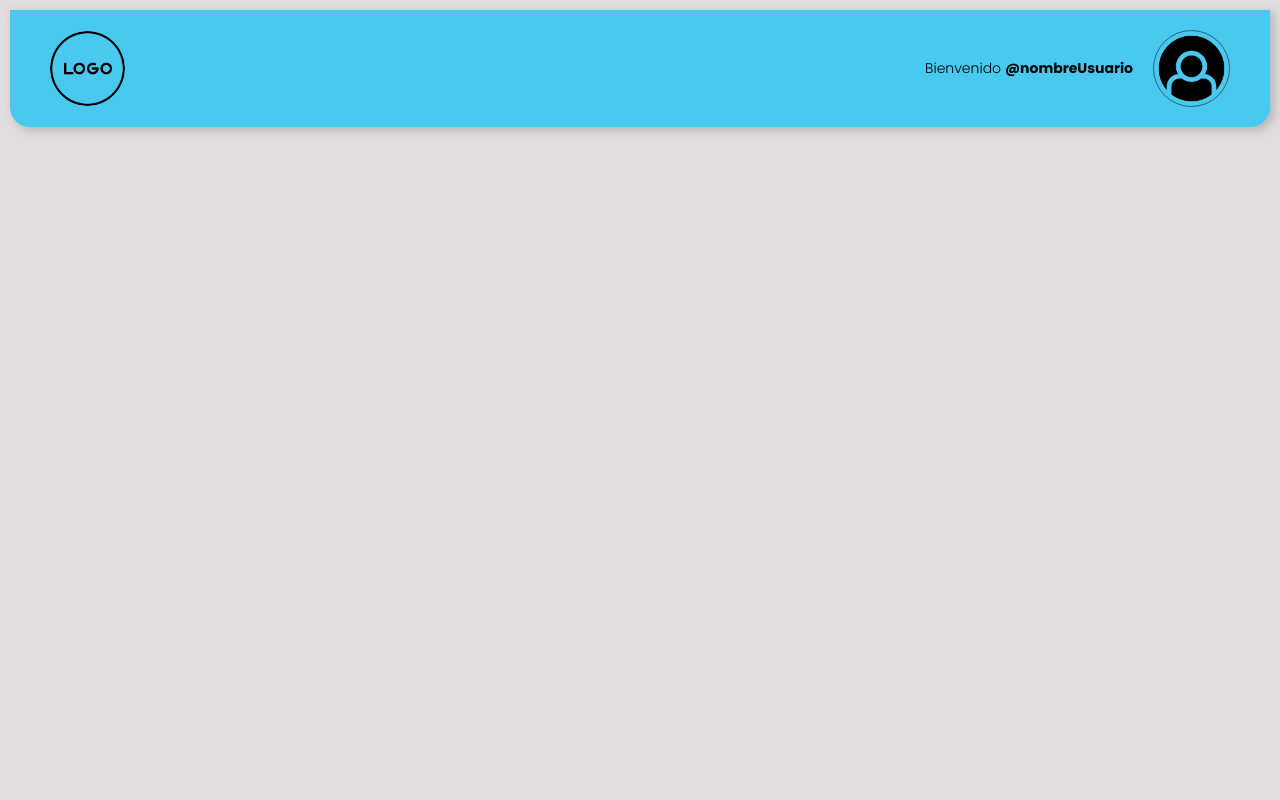
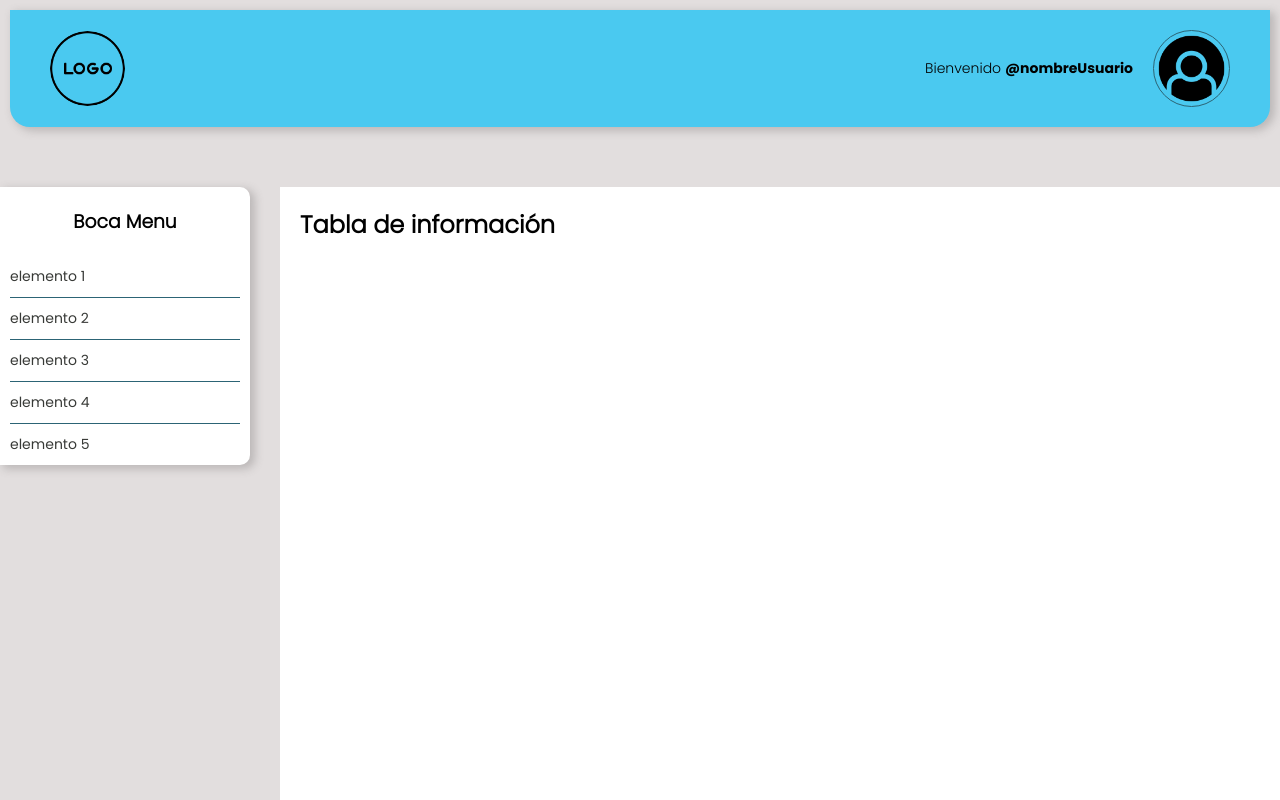
Before and after one commit to Cbastian-Araque/boca-frontend, a React (Vite) app: page / in a window 1280 px wide. Shown: the top 800 px of the page. Built offline with nearby package versions, Linux system fonts and the light colour scheme.

Commit message:
## Componentes 1. Menu lateral (aside)

```diff
--- a/src/App.css
+++ b/src/App.css
@@ -1,3 +1,26 @@
 body{
   background-color: var(--color-fondo);
+
+  #root{
+    display: flex;
+    flex-direction: column;
+  }
+
+  .main-content{
+    flex: 1 1 auto;
+    position: relative;
+    display: flex;
+    gap: 3rem;
+    width: 100%;
+    margin: auto;
+    min-height: 100dvh;
+    margin-top: 5rem;
+
+    section{
+      flex-grow: 2;
+      flex: 1 1 auto;
+      padding: 2rem;
+      background-color: var(--color-blanco);
+    }
+  }
 }
--- a/src/App.jsx
+++ b/src/App.jsx
@@ -1,6 +1,7 @@
 import { useState } from 'react'
 import './App.css'
 import HeaderMain from './components/Header/Header'
+import SidebarMenu from './components/SidebarMenu/SidebarMenu'
 
 function App() {
   const [count, setCount] = useState(0)
@@ -8,6 +9,12 @@ function App() {
   return (
     <>
       <HeaderMain />
+      <main className='main-content'>
+        <SidebarMenu />
+        <section>
+          <h2>Tabla de información</h2>
+        </section>
+      </main>
     </>
   )
 }
--- /dev/null
+++ b/src/components/SidebarMenu/SidebarMenu.css
@@ -0,0 +1,44 @@
+aside{
+  background-color: var(--color-blanco);
+  border-radius: 0 1rem 1rem 0;
+  box-shadow: var(--sombra-xl) var(--color-sombra);
+  height: 100%;
+  width: max-content;
+  min-width: 25rem;
+  position: sticky;
+  top: 0;
+  left: 0;
+  width: 15%;
+
+  h3{
+    text-align: center;
+    margin: 2rem 0;
+  }
+
+  nav{
+    padding: 0 1rem;
+    font-size: 1.4rem;
+    ul{
+      li{
+        border-bottom: 1px solid var(--color-border);
+        list-style: none;
+        &:last-of-type{
+          border: none;
+        }
+
+        a{
+          padding: 1rem 0;
+          display: inline-block;
+          width: 100%;
+          color: var(--color-texto);
+          font-family: boca_regular;
+          &:hover{
+            font-weight: 900;
+            background-color: var(--color-secondary);
+            color: var(--color-negro);
+          }
+        }
+      }
+    }
+  }
+}
--- /dev/null
+++ b/src/components/SidebarMenu/SidebarMenu.jsx
@@ -0,0 +1,22 @@
+import './SidebarMenu.css';
+
+function SidebarMenu(){
+  return(
+    <>
+    <aside>
+      <h3>Boca Menu</h3>
+      <nav>
+        <ul>
+          <li><a href="#">elemento 1</a></li>
+          <li><a href="#">elemento 2</a></li>
+          <li><a href="#">elemento 3</a></li>
+          <li><a href="#">elemento 4</a></li>
+          <li><a href="#">elemento 5</a></li>
+        </ul>
+      </nav>
+    </aside>
+    </>
+  )
+}
+
+export default SidebarMenu;
--- a/src/index.css
+++ b/src/index.css
@@ -21,6 +21,8 @@
   --color-primary: #4ac9f0;
   --color-secondary: #79e945;
   --color-texto: #383a37;
+  --color-blanco: #FFF;
+  --color-negro: #000;
   --color-border: #2c6475;
   --color-fondo: rgb(226, 222, 222);
   --color-sombra: rgba(102, 100, 100, 0.308);
@@ -29,7 +31,7 @@
 
 html{
   font-size: 62.5%;
-  box-sizing: border-box;
+  box-sizing: content-box;
 
   *, ::after, ::before{
     margin: 0;
@@ -39,5 +41,9 @@ html{
   body{
     font-size: 1.6rem;
     font-family: boca_light;
+
+    a{
+      text-decoration: none;
+    }
   }
 }
```
